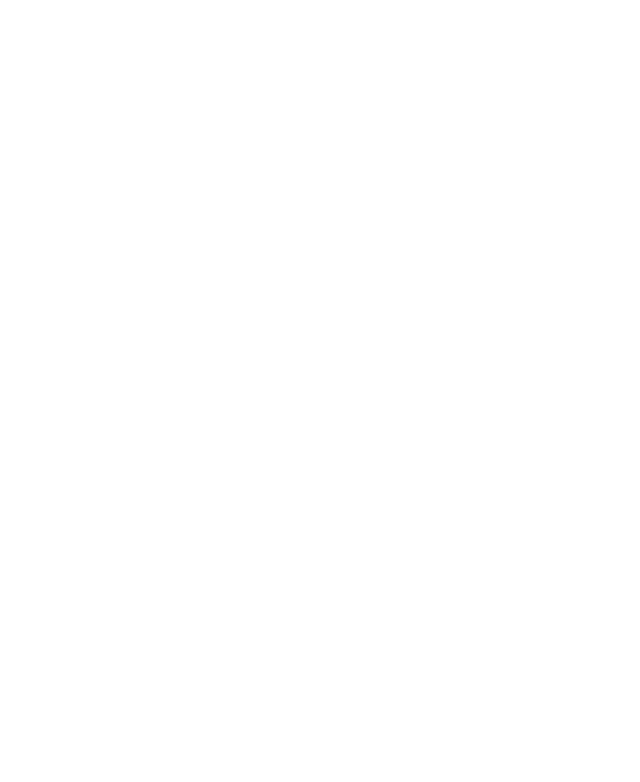
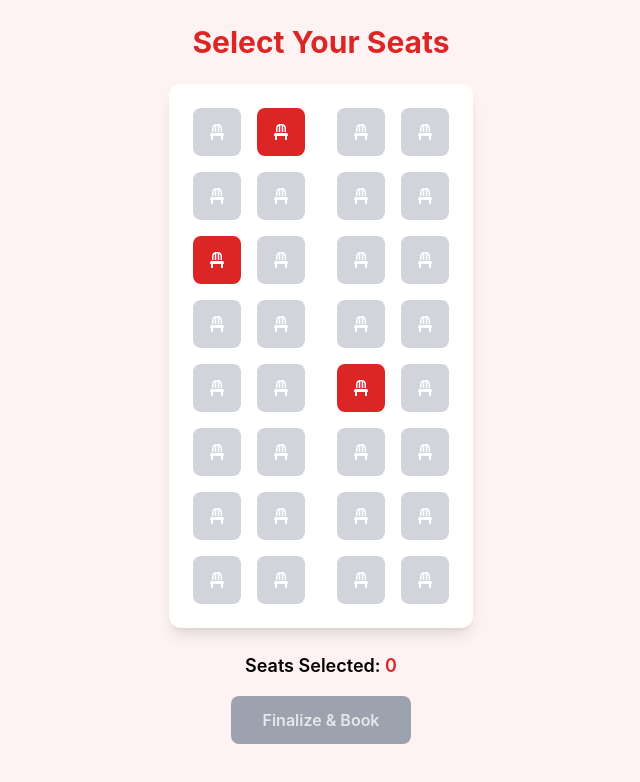
Before and after one commit to Kishore-reigns/Next_Stop, a React (Create React App) app in the folder app/: page /seats in a window 1280 px wide. Before the commit this address had no page. Shown: the top 782 px of the page, without its empty margins (319-959 px from the left). Built offline with nearby package versions, Linux system fonts and the light colour scheme.

Commit message:
added payment, seats

```diff
--- a/app/package.json
+++ b/app/package.json
@@ -13,6 +13,7 @@
     "axios": "^1.12.2",
     "react": "^19.1.1",
     "react-dom": "^19.1.1",
+    "react-icons": "^5.5.0",
     "react-router-dom": "^7.9.1",
     "react-scripts": "5.0.1",
     "web-vitals": "^2.1.4"
--- a/app/src/App.js
+++ b/app/src/App.js
@@ -5,6 +5,8 @@ import Login from './pages/Login';
 import Register from './pages/Register';
 import LandingPage from './pages/LandingPage';
 import BookingPage from './pages/BookingPage';
+import SeatBookingPage from './pages/SeatBookingPage';
+import PaymentPage from './pages/PaymentPage';
 
 function App() {
   return (
@@ -13,7 +15,8 @@ function App() {
       <Route path="/login" element={<Login/>}/>
       <Route path="/register" element={<Register/>}/>
       <Route path="/booking" element={<BookingPage />} />
-
+      <Route path="/seats" element={<SeatBookingPage />} />
+        <Route path="/payment" element={<PaymentPage />} />
     </Routes>
   );
 }
--- /dev/null
+++ b/app/src/pages/PaymentPage.jsx
@@ -0,0 +1,26 @@
+import React from "react";
+import { useLocation } from "react-router-dom";
+
+const PaymentPage = () => {
+  const location = useLocation();
+  const seats = location.state?.seats || [];
+
+  return (
+    <div className="min-h-screen bg-red-50 flex flex-col items-center justify-center">
+      <div className="bg-white p-8 rounded-xl shadow-lg w-96 text-center">
+        <h1 className="text-2xl font-bold text-red-600 mb-4">
+          Payment Page
+        </h1>
+        <p className="mb-2">Seats Selected:</p>
+        <p className="font-semibold text-red-500 mb-6">
+          {seats.join(", ") || "No seats selected"}
+        </p>
+        <button className="bg-red-600 text-white px-6 py-3 rounded-lg hover:bg-red-700 transition">
+          Proceed to Pay
+        </button>
+      </div>
+    </div>
+  );
+};
+
+export default PaymentPage;
--- /dev/null
+++ b/app/src/pages/SeatBookingPage.jsx
@@ -0,0 +1,122 @@
+import React, { useState } from "react";
+import { FaChair } from "react-icons/fa";
+import { useNavigate } from "react-router-dom";
+
+const SeatBookingPage = () => {
+  const navigate = useNavigate();
+
+  // Mock seat layout (rows x cols)
+  const rows = 8; // 8 rows
+  const cols = 4; // 4 seats per row (2 left + aisle + 2 right)
+  const [selectedSeats, setSelectedSeats] = useState([]);
+
+  // Example of already booked seats (from DB later)
+  const bookedSeats = ["1-2", "3-1", "5-3"];
+
+  const handleSeatClick = (seatId) => {
+    if (bookedSeats.includes(seatId)) return; // can't select booked seats
+
+    if (selectedSeats.includes(seatId)) {
+      setSelectedSeats(selectedSeats.filter((s) => s !== seatId));
+    } else {
+      setSelectedSeats([...selectedSeats, seatId]);
+    }
+  };
+
+  const finalizeBooking = () => {
+    // redirect to payment with selected seats
+    navigate("/payment", { state: { seats: selectedSeats } });
+  };
+
+  return (
+    <div className="min-h-screen bg-red-50 p-6 flex flex-col items-center">
+      <h1 className="text-3xl font-bold text-red-600 mb-6">
+        Select Your Seats
+      </h1>
+
+      {/* Bus Layout */}
+      <div className="bg-white p-6 rounded-xl shadow-lg">
+        <div className="flex flex-col gap-4">
+          {[...Array(rows)].map((_, rowIndex) => (
+            <div key={rowIndex} className="flex justify-center gap-8">
+              {/* Left side (2 seats) */}
+              <div className="flex gap-4">
+                {[...Array(2)].map((_, colIndex) => {
+                  const seatId = `${rowIndex + 1}-${colIndex + 1}`;
+                  const isBooked = bookedSeats.includes(seatId);
+                  const isSelected = selectedSeats.includes(seatId);
+
+                  return (
+                    <div
+                      key={seatId}
+                      onClick={() => handleSeatClick(seatId)}
+                      className={`flex justify-center items-center w-12 h-12 rounded-lg cursor-pointer transition
+                        ${
+                          isBooked
+                            ? "bg-red-600 cursor-not-allowed"
+                            : isSelected
+                            ? "bg-green-500"
+                            : "bg-gray-300 hover:bg-gray-400"
+                        }`}
+                    >
+                      <FaChair className="text-white" />
+                    </div>
+                  );
+                })}
+              </div>
+
+              {/* Right side (2 seats) */}
+              <div className="flex gap-4">
+                {[...Array(2)].map((_, colIndex) => {
+                  const seatId = `${rowIndex + 1}-${colIndex + 3}`; // 3rd & 4th seat
+                  const isBooked = bookedSeats.includes(seatId);
+                  const isSelected = selectedSeats.includes(seatId);
+
+                  return (
+                    <div
+                      key={seatId}
+                      onClick={() => handleSeatClick(seatId)}
+                      className={`flex justify-center items-center w-12 h-12 rounded-lg cursor-pointer transition
+                        ${
+                          isBooked
+                            ? "bg-red-600 cursor-not-allowed"
+                            : isSelected
+                            ? "bg-green-500"
+                            : "bg-gray-300 hover:bg-gray-400"
+                        }`}
+                    >
+                      <FaChair className="text-white" />
+                    </div>
+                  );
+                })}
+              </div>
+            </div>
+          ))}
+        </div>
+      </div>
+
+      {/* Selected Seats Info */}
+      <div className="mt-6 text-center">
+        <p className="text-lg font-semibold">
+          Seats Selected:{" "}
+          <span className="text-red-600">{selectedSeats.length}</span>
+        </p>
+      </div>
+
+      {/* Finalize Button */}
+      <button
+        onClick={finalizeBooking}
+        disabled={selectedSeats.length === 0}
+        className={`mt-4 px-8 py-3 rounded-lg font-semibold transition ${
+          selectedSeats.length === 0
+            ? "bg-gray-400 text-gray-200 cursor-not-allowed"
+            : "bg-red-600 text-white hover:bg-red-700"
+        }`}
+      >
+        Finalize & Book
+      </button>
+    </div>
+  );
+};
+
+export default SeatBookingPage;
--- /dev/null
+++ b/app/src/pages/TicketPage.jsx
@@ -0,0 +1,82 @@
+import React from "react";
+import { useLocation, useNavigate } from "react-router-dom";
+
+const TicketPage = () => {
+  const location = useLocation();
+  const navigate = useNavigate();
+  const { seats, busName = "KPN Travels", from = "Chennai", to = "Bangalore", date = "2025-09-18" } =
+    location.state || {};
+
+  const handlePrint = () => {
+    window.print();
+  };
+
+  const handleSendEmail = () => {
+    alert("Ticket will be sent to your registered email (to be integrated later).");
+  };
+
+  return (
+    <div className="min-h-screen bg-red-50 flex flex-col items-center justify-center p-6">
+      <div className="bg-white w-full max-w-lg rounded-xl shadow-lg p-8">
+        <h1 className="text-2xl font-bold text-red-600 text-center mb-6">
+          🎟️ Your Bus Ticket
+        </h1>
+
+        {/* Ticket Details */}
+        <div className="border border-red-200 rounded-lg p-6 mb-6">
+          <p className="text-lg font-semibold text-gray-800 mb-2">
+            Bus: <span className="text-red-600">{busName}</span>
+          </p>
+          <p className="mb-2">
+            <span className="font-semibold">From:</span> {from}
+          </p>
+          <p className="mb-2">
+            <span className="font-semibold">To:</span> {to}
+          </p>
+          <p className="mb-2">
+            <span className="font-semibold">Date:</span> {date}
+          </p>
+          <p className="mb-2">
+            <span className="font-semibold">Seats:</span>{" "}
+            {seats?.join(", ") || "Not selected"}
+          </p>
+          <p className="mb-2">
+            <span className="font-semibold">Passenger:</span> John Doe
+          </p>
+          <p className="mb-2">
+            <span className="font-semibold">Ticket ID:</span>{" "}
+            #{Math.floor(Math.random() * 1000000)}
+          </p>
+        </div>
+
+        {/* Buttons */}
+        <div className="flex justify-between">
+          <button
+            onClick={handlePrint}
+            className="bg-red-600 text-white px-6 py-2 rounded-lg hover:bg-red-700 transition"
+          >
+            Print Ticket
+          </button>
+          <button
+            onClick={handleSendEmail}
+            className="bg-gray-600 text-white px-6 py-2 rounded-lg hover:bg-gray-700 transition"
+          >
+            Send via Email
+          </button>
+        </div>
+
+        {/* Back Button */}
+        <div className="text-center mt-6">
+          <button
+            onClick={() => navigate("/")}
+            className="text-red-600 underline hover:text-red-800"
+          >
+            Back to Home
+          </button>
+        </div>
+      </div>
+    </div>
+  );
+};
+
+export default TicketPage;
```
Also changed, not shown: 1 other file (tests, documents, lock files or other folders).
